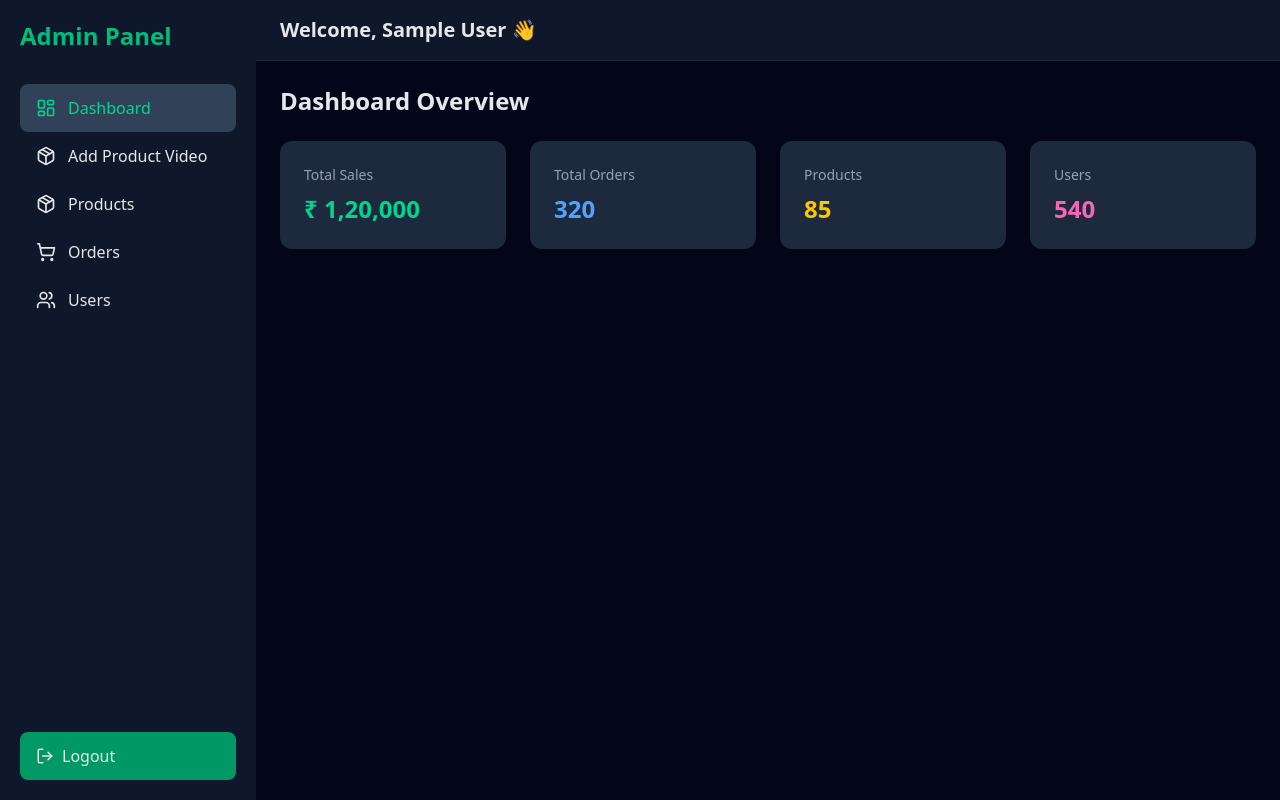
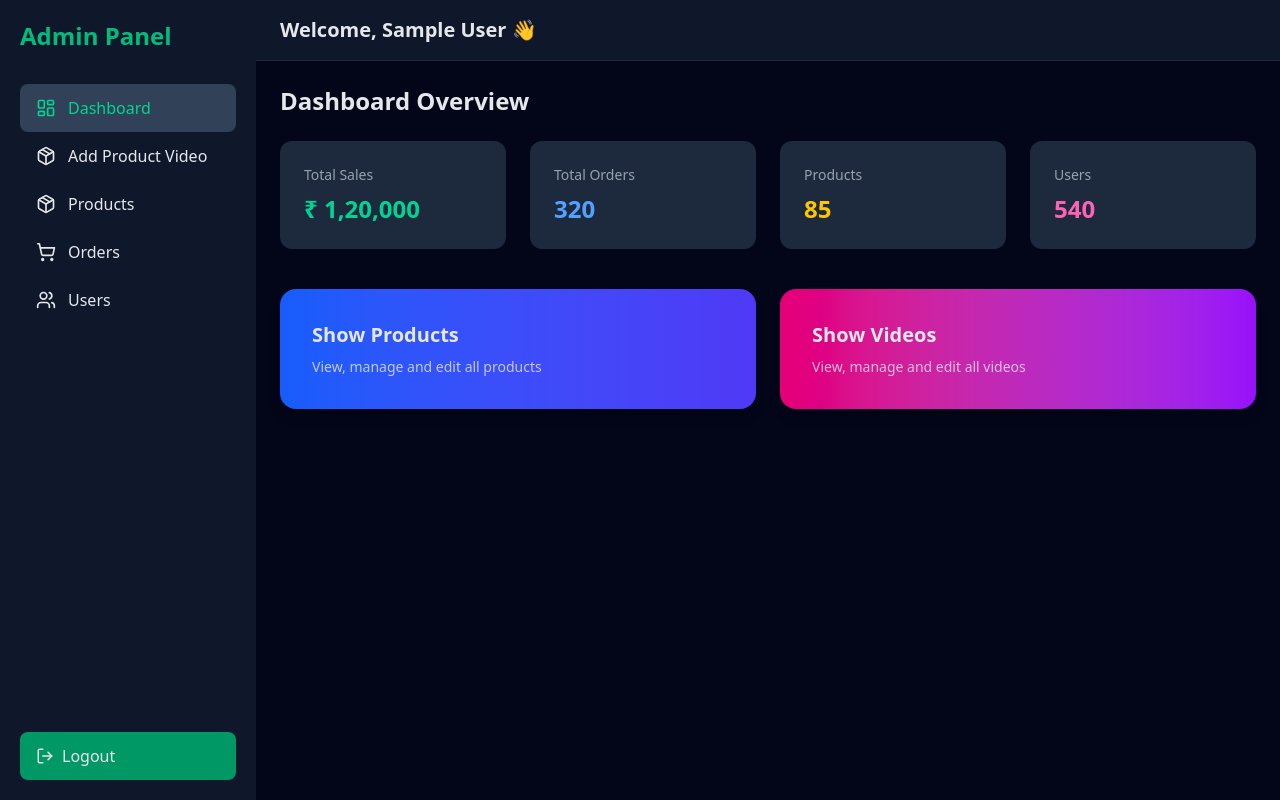
Before and after one commit to rajat804/crysco-frontend, a React (Vite) app: page /admin/dashboard in a window 1280 px wide. Built offline with nearby package versions, Linux system fonts and the light colour scheme; sample sign-in values are in the browser's storage.

Commit message:
dashboard update

```diff
--- a/src/pages/admin/Dashboard.jsx
+++ b/src/pages/admin/Dashboard.jsx
@@ -2,6 +2,7 @@ import { useEffect } from "react";
 import { useNavigate } from "react-router-dom";
 import { checkAdminAuth } from "../../utils/auth";
 import AdminLayout from "../../components/admin/AdminLayout";
+import { Link } from "react-router-dom";
 
 const Dashboard = () => {
   const navigate = useNavigate();
@@ -11,14 +12,14 @@ const Dashboard = () => {
   }, [navigate]);
 
   return (
-    <AdminLayout>
+     <AdminLayout>
       <h2 className="text-2xl font-bold mb-6">
         Dashboard Overview
       </h2>
 
-      <div className="grid grid-cols-1 sm:grid-cols-2 lg:grid-cols-4 gap-6">
+      {/* Stats Grid */}
+      <div className="grid grid-cols-1 sm:grid-cols-2 lg:grid-cols-4 gap-6 mb-10">
 
-        {/* Total Sales */}
         <div className="bg-slate-800 p-6 rounded-xl hover:scale-105 hover:shadow-xl transition duration-300">
           <h3 className="text-gray-400 text-sm">Total Sales</h3>
           <p className="text-2xl font-bold mt-2 text-emerald-400">
@@ -26,7 +27,6 @@ const Dashboard = () => {
           </p>
         </div>
 
-        {/* Orders */}
         <div className="bg-slate-800 p-6 rounded-xl hover:scale-105 hover:shadow-xl transition duration-300">
           <h3 className="text-gray-400 text-sm">Total Orders</h3>
           <p className="text-2xl font-bold mt-2 text-blue-400">
@@ -34,7 +34,6 @@ const Dashboard = () => {
           </p>
         </div>
 
-        {/* Products */}
         <div className="bg-slate-800 p-6 rounded-xl hover:scale-105 hover:shadow-xl transition duration-300">
           <h3 className="text-gray-400 text-sm">Products</h3>
           <p className="text-2xl font-bold mt-2 text-yellow-400">
@@ -42,7 +41,6 @@ const Dashboard = () => {
           </p>
         </div>
 
-        {/* Users */}
         <div className="bg-slate-800 p-6 rounded-xl hover:scale-105 hover:shadow-xl transition duration-300">
           <h3 className="text-gray-400 text-sm">Users</h3>
           <p className="text-2xl font-bold mt-2 text-pink-400">
@@ -51,6 +49,34 @@ const Dashboard = () => {
         </div>
 
       </div>
+
+      {/* Show Products & Videos Section */}
+      <div className="grid grid-cols-1 md:grid-cols-2 gap-6">
+
+        {/* Show Products */}
+        <Link
+          to="/admin/products-show"
+          className="block bg-gradient-to-r from-blue-600 to-indigo-600 p-8 rounded-2xl shadow-lg hover:scale-105 transition duration-300"
+        >
+          <h3 className="text-xl font-semibold">Show Products</h3>
+          <p className="text-sm mt-2 opacity-80">
+            View, manage and edit all products
+          </p>
+        </Link>
+
+        {/* Show Videos */}
+        <Link
+          to="/admin/videos"
+          className="block bg-gradient-to-r from-pink-600 to-purple-600 p-8 rounded-2xl shadow-lg hover:scale-105 transition duration-300"
+        >
+          <h3 className="text-xl font-semibold">Show Videos</h3>
+          <p className="text-sm mt-2 opacity-80">
+            View, manage and edit all videos
+          </p>
+        </Link>
+
+      </div>
+
     </AdminLayout>
   );
 };
```
